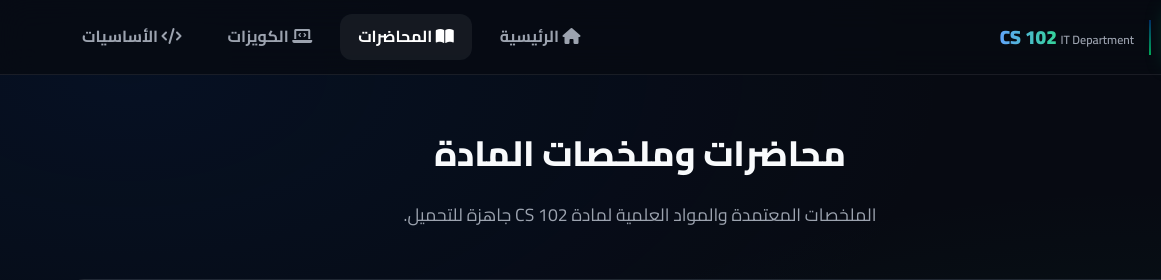
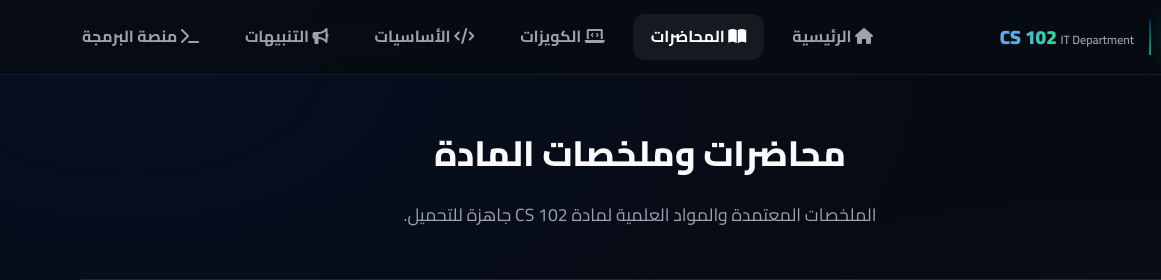
Before and after one commit to baselayman12/cs102-must, a plain HTML site: page lectures.html in a window 1280 px wide. Shown: the top 280 px of the page, 0-1161 px from the left. Drawn offline with Linux system fonts and the light colour scheme.

Commit message:
Add links to announcements and compiler pages

```diff
--- a/lectures.html
+++ b/lectures.html
@@ -32,6 +32,8 @@
                 <a href="lectures.html" class="active"><i class="fas fa-book-open"></i> المحاضرات</a>
                 <a href="quizzes.html"><i class="fas fa-laptop-code"></i> الكويزات</a>
                 <a href="basics.html"><i class="fas fa-code"></i> الأساسيات</a>
+                <a href="announcements.html"><i class="fas fa-bullhorn"></i> التنبيهات</a>
+                <a href="compiler.html"><i class="fas fa-terminal"></i> منصة البرمجة</a>
             </nav>
         </div>
     </header>
```
